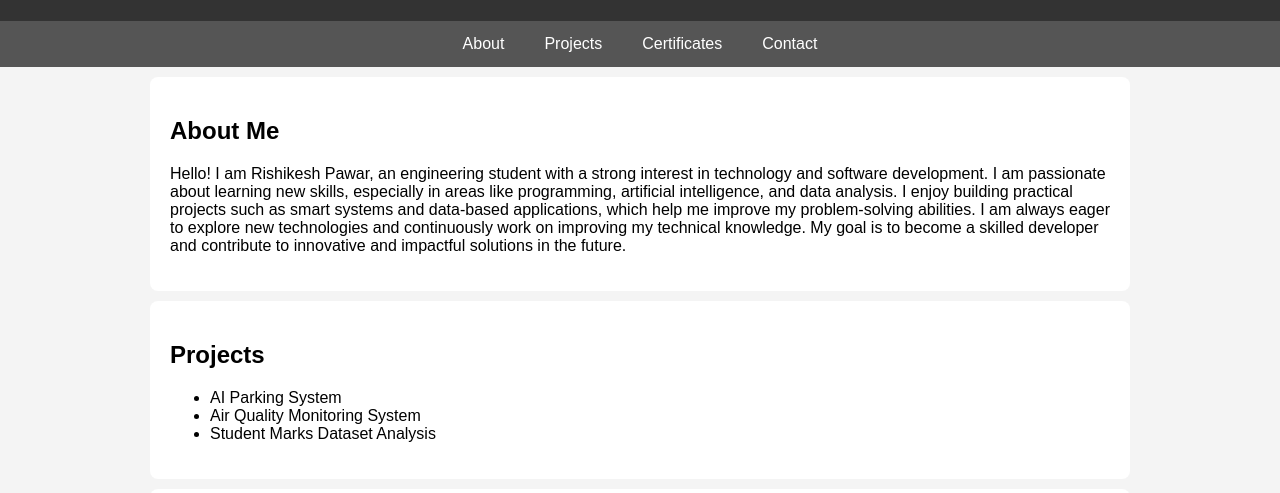
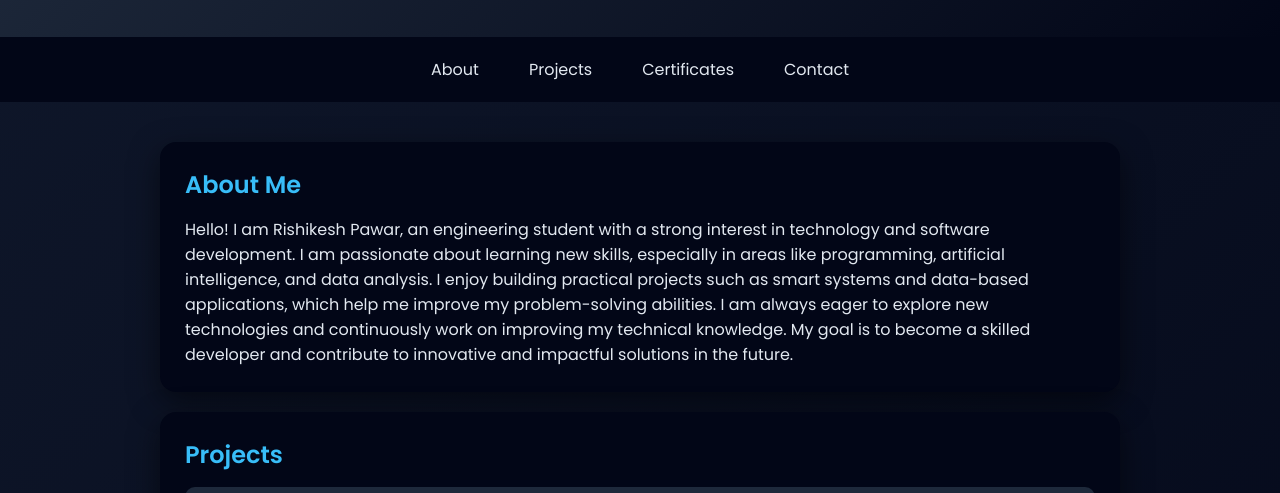
Before and after one commit to Rishikesh01072007/rishikesh., a plain HTML site: page index.html in a window 1280 px wide. Shown: the part 123-616 px from the top of the page. Drawn offline with Linux system fonts and the light colour scheme.

Commit message:
Update index.html

```diff
--- a/index.html
+++ b/index.html
@@ -4,46 +4,100 @@
   <meta charset="UTF-8">
   <meta name="viewport" content="width=device-width, initial-scale=1.0">
   <title>My Portfolio</title>
+  <link href="https://fonts.googleapis.com/css2?family=Poppins:wght@300;400;600&display=swap" rel="stylesheet">
   <style>
-    body {
-      margin: 0;
-      font-family: Arial, sans-serif;
-      background: #f4f4f4;
+    *{margin:0;padding:0;box-sizing:border-box}
+    body{
+      font-family:'Poppins',sans-serif;
+      background:linear-gradient(135deg,#0f172a,#020617);
+      color:#e2e8f0;
     }
-    header {
-      background: #333;
-      color: white;
-      padding: 15px;
-      text-align: center;
+
+    header{
+      text-align:center;
+      padding:40px 20px;
+      background:linear-gradient(135deg,#1e293b,#020617);
+      box-shadow:0 5px 20px rgba(0,0,0,0.5);
     }
-    nav {
-      display: flex;
-      justify-content: center;
-      background: #555;
+    header h1{font-size:36px}
+    header p{opacity:0.8}
+
+    nav{
+      display:flex;
+      justify-content:center;
+      gap:20px;
+      background:#020617;
+      padding:12px;
+      position:sticky;
+      top:0;
+      z-index:1000;
     }
-    nav a {
-      color: white;
-      padding: 14px 20px;
-      text-decoration: none;
+    nav a{
+      color:#e2e8f0;
+      text-decoration:none;
+      padding:8px 15px;
+      border-radius:8px;
+      transition:0.3s;
     }
-    nav a:hover {
-      background: #000;
+    nav a:hover{
+      background:#38bdf8;
+      color:#020617;
     }
-    section {
-      padding: 20px;
-      margin: 10px;
-      background: white;
-      border-radius: 8px;
+
+    .container{
+      max-width:1000px;
+      margin:auto;
+      padding:20px;
     }
-    .container {
-      max-width: 1000px;
-      margin: auto;
+
+    section{
+      margin:20px 0;
+      padding:25px;
+      background:#020617;
+      border-radius:16px;
+      box-shadow:0 10px 30px rgba(0,0,0,0.5);
+      transition:0.3s;
     }
-    footer {
-      text-align: center;
-      padding: 10px;
-      background: #333;
-      color: white;
+    section:hover{
+      transform:translateY(-5px);
+    }
+
+    h2{
+      margin-bottom:15px;
+      color:#38bdf8;
+    }
+
+    #projects ul{
+      list-style:none;
+    }
+    #projects li{
+      background:#1e293b;
+      margin:10px 0;
+      padding:12px;
+      border-radius:10px;
+    }
+
+    #certificates img{
+      width:280px;
+      margin:10px;
+      border-radius:12px;
+      transition:0.3s;
+      box-shadow:0 5px 15px rgba(0,0,0,0.4);
+    }
+    #certificates img:hover{
+      transform:scale(1.05);
+    }
+
+    #contact p{
+      margin:8px 0;
+    }
+
+    footer{
+      text-align:center;
+      padding:15px;
+      background:#020617;
+      margin-top:20px;
+      border-top:1px solid #1e293b;
     }
   </style>
 </head>
```
